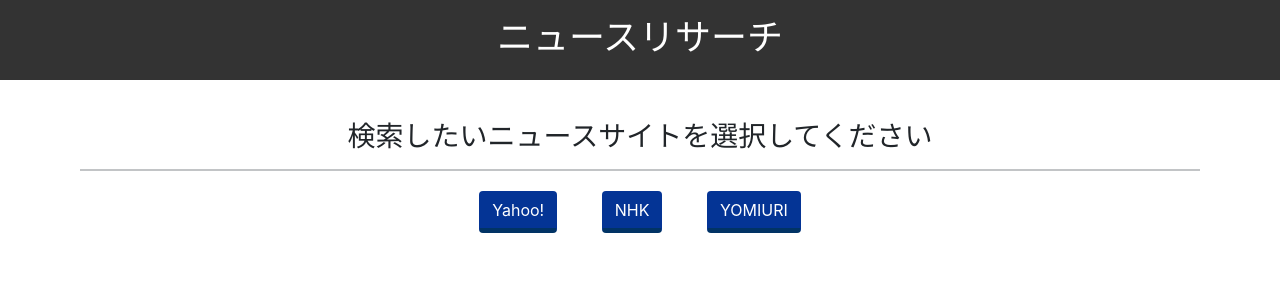
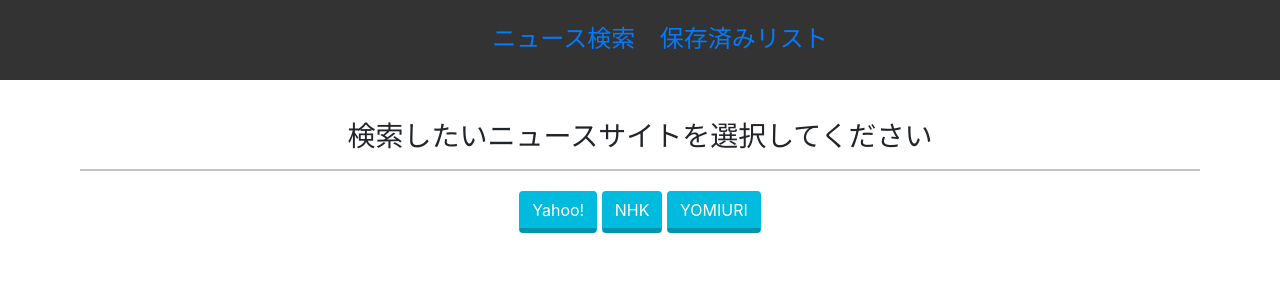
Before and after one commit to Shun11111/scraping_news, a Django app: page / in a window 1280 px wide. Shown: the top 300 px of the page. Run offline with Django 3.2, Linux system fonts and the light colour scheme; some libraries are stand-ins or nearby versions.

Commit message:
ver.1
プロトタイプ完成

```diff
--- a/scraping_app/models.py
+++ b/scraping_app/models.py
@@ -3,6 +3,8 @@
 class SavedNews(models.Model):
    title = models.CharField("タイトル", max_length=50)
    url = models.CharField(max_length=100)
+   # created_at = models.DateTimeField(auto_now_add=True)
+   # updated_at = models.DateTimeField(auto_now=True)
 
    def __str__(self):
         return self.title
--- a/scraping_app/static/css/style.css
+++ b/scraping_app/static/css/style.css
@@ -1,32 +1,58 @@
-
-
-
 .header {
     width: 100%;
     height: 80px;
     text-align: center;
     background-color: rgba(0, 0, 0, .8);
-    color:#fff
-  }
+    color: #fff
+}
+
+ul.main-menu {
+    list-style: none;
+}
+
+ul.main-menu li {
+    display: inline-block;
+    padding: 25px 10px;
+}
 
 
-.title{
+/* .title{
     font-size: 36px;
     padding: 10px 10px;
-  }
+    float:left;
+  }   */
 
+.main {
+    padding: 20px 80px;
+    /* text-align: center; */
+}
 
-.main{
-    padding: 20px 80px;
+.main-contents {
+    margin-bottom: 50px;
+}
+
+.search {
+    margin-bottom: 50px;
     text-align: center;
 }
 
-.main-contents {
-    margin-bottom:50px;
-}
 
+/*
 .site-btn{
     border-radius:3px;
+    text-align: center;
+} */
+
+
+/* ul {
+    overflow:hidden;
+    list-style:none;
+    margin: 0 auto;
+} */
+
+.list-group {
+    margin-top: 20px;
+    text-align: center;
 }
 
 
@@ -34,36 +60,83 @@
 h3 {
     border-bottom: 2px solid #c2c4c6;
     font-size: 28px;
-    margin-top:20px;
+    margin-top: 20px;
     margin-bottom: 20px;
     padding-bottom: 15px;
-
-  }
-
-button.btn {
-    margin:auto 20px;
+    text-align: center;
 }
 
-button.btn--blue {
-    color: #fff;
-    background-color: #043495;
-    border-bottom: 5px solid #013365;
+btn {
+    margin: auto 20px;
 }
 
-button.btn--blue:hover {
-    color: rgba(255, 255, 255, 0.188);
-    background-color: #043495;
-    border-bottom: 5px solid #013365;
+.btn--blue {
+    color: #fff;
+    background-color: #0bd;
+    border-bottom: 5px solid rgb(3, 149, 175);
 }
 
-button.btn--blue:active {
+.btn--blue:hover {
+    color: rgba(255, 255, 255, 0.188);
+    background-color: #0bd;
+    border-bottom: 5px solid rgb(3, 149, 175);
+}
+
+.btn--blue:active {
     margin-top: 3px;
     color: #fff;
-    background: #02266c;
-    border-bottom: 2px solid #013365;
+    background: #0bd;
+    border-bottom: 2px solid rgb(3, 149, 175);
 }
 
 a.btn--shadow {
--webkit-box-shadow: 0 3px 5px rgba(0, 0, 0, .3);
-box-shadow: 0 3px 5px rgba(0, 0, 0, .3);
-    }
+    -webkit-box-shadow: 0 3px 5px rgba(0, 0, 0, .3);
+    box-shadow: 0 3px 5px rgba(0, 0, 0, .3);
+}
+
+/*
+button.save_del {
+    margin-bottom: 20px 20px;
+    color: #fff;
+    background-color: #a6a5a7;
+    border-bottom: 5px solid #7c7a7a;
+    border-radius: 3px;
+}
+
+button.save_del:hover {
+    color: rgba(255, 255, 255, 0.188);
+    background-color: #a6a5a7;
+    border-bottom: 5px solid #7c7a7a;
+    border-radius: 3px;
+}
+
+button.save_del:active {
+    margin-top: 3px;
+    color: #fff;
+    background: #a6a5a7;
+    border-bottom: 2px solid #7c7a7a;
+    border-radius: 3px;
+} */
+
+.save_del {
+    /* margin-bottom: 20px 20px; */
+    color: #fff;
+    background-color: #a6a5a7;
+    border-bottom: 5px solid #7c7a7a;
+    border-radius: 3px;
+}
+
+.save_del:hover {
+    color: rgba(255, 255, 255, 0.188);
+    background-color: #a6a5a7;
+    border-bottom: 5px solid #7c7a7a;
+    border-radius: 3px;
+}
+
+.save_del:active {
+    margin-top: 3px;
+    color: #fff;
+    background: #a6a5a7;
+    border-bottom: 2px solid #7c7a7a;
+    border-radius: 3px;
+}
--- a/scraping_app/templates/scraping_news/base.html
+++ b/scraping_app/templates/scraping_news/base.html
@@ -1,6 +1,7 @@
 {% load static %}
 <!doctype html>
 <html lang="ja">
+
 <head>
   <title>ニュースリサーチ</title>
 
@@ -9,22 +10,38 @@
   <meta name="viewport" content="width=device-width, initial-scale=1, shrink-to-fit=no">
 
   <!-- Bootstrap CSS -->
-    <link rel="stylesheet" href="https://stackpath.bootstrapcdn.com/bootstrap/4.5.0/css/bootstrap.min.css" integrity="sha384-9aIt2nRpC12Uk9gS9baDl411NQApFmC26EwAOH8WgZl5MYYxFfc+NcPb1dKGj7Sk" crossorigin="anonymous">
+  <link rel="stylesheet" href="https://stackpath.bootstrapcdn.com/bootstrap/4.5.0/css/bootstrap.min.css"
+    integrity="sha384-9aIt2nRpC12Uk9gS9baDl411NQApFmC26EwAOH8WgZl5MYYxFfc+NcPb1dKGj7Sk" crossorigin="anonymous">
 
   <!-- CSS -->
   <link rel="stylesheet" href="{% static 'css/style.css' %}">
 
 </head>
+
 <body>
-        {% block header %}
-        {% endblock header %}
+  <div class="header">
+    <!-- <div class="title">ニュースリサーチ</div>
+        <div class="title">保存したニュース</div> -->
+    <ul class="main-menu">
+      <li><h4><a href="{% url 'scraping_app:index' %}">ニュース検索</a></h4></li>
+      <li><h4><a href="{% url 'scraping_app:saved' %}">保存済みリスト</a></h4></li>
+    </ul>
+  </div>
+
   {% block content %}
   {% endblock %}
 
   <!-- Optional JavaScript -->
   <!-- jQuery first, then Popper.js, then Bootstrap JS -->
-    <script src="https://code.jquery.com/jquery-3.5.1.slim.min.js" integrity="sha384-DfXdz2htPH0lsSSs5nCTpuj/zy4C+OGpamoFVy38MVBnE+IbbVYUew+OrCXaRkfj" crossorigin="anonymous"></script>
-    <script src="https://cdn.jsdelivr.net/npm/popper.js@1.16.0/dist/umd/popper.min.js" integrity="sha384-Q6E9RHvbIyZFJoft+2mJbHaEWldlvI9IOYy5n3zV9zzTtmI3UksdQRVvoxMfooAo" crossorigin="anonymous"></script>
-    <script src="https://stackpath.bootstrapcdn.com/bootstrap/4.5.0/js/bootstrap.min.js" integrity="sha384-OgVRvuATP1z7JjHLkuOU7Xw704+h835Lr+6QL9UvYjZE3Ipu6Tp75j7Bh/kR0JKI" crossorigin="anonymous"></script>
+  <script src="https://code.jquery.com/jquery-3.5.1.slim.min.js"
+    integrity="sha384-DfXdz2htPH0lsSSs5nCTpuj/zy4C+OGpamoFVy38MVBnE+IbbVYUew+OrCXaRkfj"
+    crossorigin="anonymous"></script>
+  <script src="https://cdn.jsdelivr.net/npm/popper.js@1.16.0/dist/umd/popper.min.js"
+    integrity="sha384-Q6E9RHvbIyZFJoft+2mJbHaEWldlvI9IOYy5n3zV9zzTtmI3UksdQRVvoxMfooAo"
+    crossorigin="anonymous"></script>
+  <script src="https://stackpath.bootstrapcdn.com/bootstrap/4.5.0/js/bootstrap.min.js"
+    integrity="sha384-OgVRvuATP1z7JjHLkuOU7Xw704+h835Lr+6QL9UvYjZE3Ipu6Tp75j7Bh/kR0JKI"
+    crossorigin="anonymous"></script>
 </body>
+
 </html>
--- a/scraping_app/templates/scraping_news/scraping.html
+++ b/scraping_app/templates/scraping_news/scraping.html
@@ -1,18 +1,6 @@
-<!doctype html>
-{% extends 'scraping_news/base.html' %}
-
-{% block header %}
-<div class="header">
-    <div class="title">ニュースリサーチ</div>
-    <div class="title">保存したニュース</div>
-</div>
-
-{% endblock header %}
-
-
-{% block content %}
+<!doctype html> {% extends 'scraping_news/base.html' %} {% block content %}
 <div class="main">
-    <div class="main-contents">
+    <div class="search">
         <h3>検索したいニュースサイトを選択してください</h3>
         <form action="" method="post">
             {% csrf_token %}
@@ -26,22 +14,27 @@
 
         {% if news_list %}
         <h3>検索結果</h3>
-        <div class="container">
-            <form action="" method="post">
-                <ul class="list-group list-group-flush">
+
+        <form action="" method="post">{% csrf_token %}
+            <div class="result">
+
+
+                <button name="save" class="save_del">保存</button>
+                <ul class="list-group">
 
                     <table border="2">
                         <tr>
+                            <th width="50">保存</th>
                             <th>タイトル</th>
                             <th>URL</th>
                         </tr>
                         {% for title, url in news_list %}
-                        {% csrf_token %}
+
                         <tr>
                             <input type="hidden" name="title" value="{{ title }}">
                             <input type="hidden" name="url" value="{{ url }}">
                             <td>
-                                <input type="checkbox" name=check_{{product.id}} id={{product.id}} value="True">
+                                <input type="checkbox" name=checks id={{forloop.counter}} value={{forloop.counter}}>
                             </td>
                             <td>{{ title }}</td>
                             <td><a href="{{ url }}">{{ url }}</a></td>
@@ -49,9 +42,9 @@
                         {% endfor %}
                     </table>
                 </ul>
-                <button name="save">保存</button>
-            </form>
-        </div>
+            </div>
+        </form>
+
         {% endif %}
     </div>
 
--- a/scraping_app/urls.py
+++ b/scraping_app/urls.py
@@ -1,7 +1,7 @@
 from django.urls import path
 from . import views
 
-app_name = 'employee'
+app_name = 'scraping_app'
 
 urlpatterns = [
     path('', views.IndexView.as_view(), name='index'),
--- a/scraping_app/views.py
+++ b/scraping_app/views.py
@@ -4,6 +4,7 @@
 from bs4 import BeautifulSoup
 import re
 from .models import SavedNews
+from django.shortcuts import redirect
 #from django.https import HttpResponseResirect
 
 
@@ -21,6 +22,7 @@
             title = data.contents[0]
             url_news = data.attrs["href"]
             news_list.append([title, url_news])
+            #news_list.append({"title":title, "url":url_news})
         #news_list = news_list[:-1]
         context = {'news_list': news_list[:-1],}
         #context['news_list'] = news_list[:-1]
@@ -65,31 +67,72 @@
 
         if "save" in request.POST:
             print(request.POST)
-            sn =  SavedNews(title=request.POST["title"], url=request.POST["url"])
-            sn.save()
-            # news = SavedNews(content=request.POST["content"])
-            # news.save()
-            return render(request, 'scraping_news/scraping.html')
+
+            titles=request.POST.getlist('title')
+            urls=request.POST.getlist('url')
+            checks=request.POST.getlist('checks')
+
+            for check in checks:
+                new_record = SavedNews(title=titles[int(check)-1], url=urls[int(check)-1])
+                new_record.save()
+
+            if "yahoo" in urls[0]:
+                context = self.scraping_yahoo()
+                return render(request, 'scraping_news/scraping.html', context)
+            if "nhk" in urls[0]:
+                context = self.scraping_nhk()
+                return render(request, 'scraping_news/scraping.html', context)
+            if "yomiuri" in urls[0]:
+                context = self.scraping_yomiuri()
+                return render(request, 'scraping_news/scraping.html', context)
+
+class SavedView(generic.TemplateView):
+    template_name = 'scraping_news/saved.html'
+
+    def get(self, request, **kwargs):
+        context = super().get_context_data(**kwargs)
+        #saved_news = SavedNews.objects.all().values_list('title', flat=True).order_by('title').distinct()
+        #_saved_news = SavedNews.objects.all().values_list("title").distinct()
+        _saved_news = SavedNews.objects.all()
+
+        title_list = []
+        saved_news = []
+        for n in _saved_news:
+            if n.title in title_list:
+                continue
+            title_list.append(n.title)
+            saved_news.append(n)
+        context = {
+            "saved_news": saved_news
+        }
+        return self.render_to_response(context)
+
+    def post(self, request):
+        print(request.POST)
+        checks=request.POST.getlist('checks')
+        for check in checks:
+            del_record = SavedNews.objects.get(id=int(check))
+            del_record.delete()
+        return redirect('scraping_app:saved')
 
 
+# class SavedView(generic.ListView):
+#     """保存結果表示"""
+#     template_name = 'scraping_news/saved.html'
+#     #model = SavedNews
+#     query_set = SavedNews.objects.distinct()
+#     context_object_name = "saved_news"
 
-class SavedView(generic.ListView):
-    """保存結果表示"""
-    template_name = 'scraping_news/saved.html'
-    model = SavedNews
-    context_object_name = "saved_news"
-    # saved_news = SavedNews.objects.all
-    # context = {'saved_news': saved_news}
+#     # def get_queryset(self, **kwargs):
+#     #     queryset = super().get_queryset(**kwargs).distinct("title")
+#     #     return queryset
 
-    #     #template = loader.get_template('reservations.html')
-    # context = {
-    #     'saved_news': saved_news
-    #     }
+#     def post(self, request):
+#         print(request.POST)
+#         checks=request.POST.getlist('checks')
+#         for check in checks:
+#             del_record = SavedNews.objects.get(id=int(check))
+#             del_record.delete()
 
-
-    # def get(self, request, **kwargs):
-    #     saved_news = SavedNews.objects.all
-    #     context = {'saved_news': saved_news}
-    #     return self.render_to_response(context)
-
-    # context_object_name = "saved_news"
+#         return redirect('scraping_app:saved')
+#         #render(request, 'scraping_news/saved.html')
```
Also changed, not shown: scraping_app/templates/scraping_news/saved.html (+20 -28 lines), db.sqlite3. Lines whose indentation alone changed are shown as unchanged.
